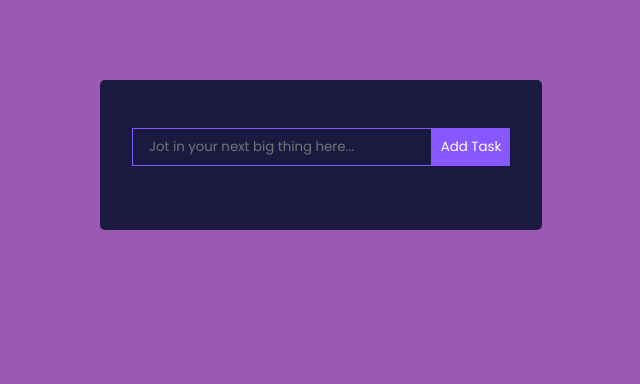
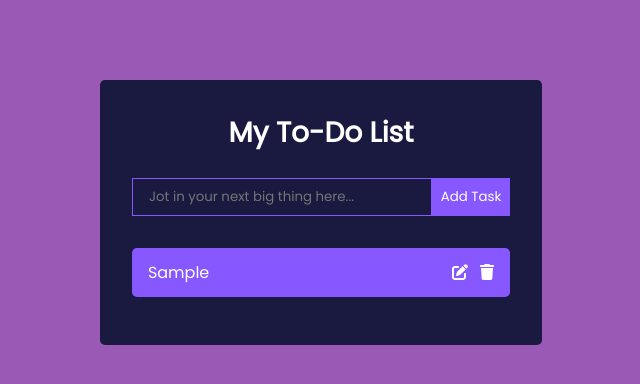
Before and after one commit to alwinsimon/React-To-Do-Web-App, a React (Create React App) app: page / in a window 1280 px wide. Both pictures are taken after typing "Sample" into the empty fields and a click on the button "Add Task". Shown: the top 384 px of the page, without its empty margins (319-959 px from the left). Built offline with nearby package versions, Linux system fonts and the light colour scheme.

Commit message:
Configured to add and display added to-do tasks in the page.

```diff
--- a/src/App.css
+++ b/src/App.css
@@ -59,7 +59,7 @@ h1 {
 
 }
 
-.Todo {
+.ToDoItemsListView {
   display: flex;
   justify-content: space-between;
   align-items: center;
--- a/src/components/ToDoForm.js
+++ b/src/components/ToDoForm.js
@@ -10,9 +10,19 @@ const ToDoForm = ({addToDo}) => {
 
     e.preventDefault();
 
-    addToDo(formValue);
+    if( formValue === ""){
 
-    setFormValue("");
+      // Prevent form submission when there is no value entered in the form
+
+      return;
+
+    }else{
+
+      addToDo(formValue);
+
+      setFormValue("");
+
+    }
 
   }
 
--- /dev/null
+++ b/src/components/ToDoList.js
@@ -0,0 +1,29 @@
+import React from 'react'
+import { FontAwesomeIcon } from '@fortawesome/react-fontawesome';
+import { faPenToSquare } from '@fortawesome/free-solid-svg-icons';
+import { faTrash } from '@fortawesome/free-solid-svg-icons';
+
+
+const ToDoList = ({taskDetails}) => {
+
+  return (
+
+    <div className='ToDoItemsListView'>
+
+      <p>{taskDetails.task}</p>
+
+      <div>
+
+        <FontAwesomeIcon icon={faPenToSquare} />
+        <FontAwesomeIcon icon={faTrash} />
+
+      </div>
+
+    </div>
+
+  );
+
+}
+
+
+export default ToDoList;
--- a/src/components/ToDoWrapper.js
+++ b/src/components/ToDoWrapper.js
@@ -1,5 +1,6 @@
 import React, {useState} from 'react'
 import ToDoForm from './ToDoForm';
+import ToDoList from './ToDoList';
 import {v4 as uuidv4} from 'uuid';
 uuidv4();
 
@@ -25,9 +26,17 @@ const ToDoWrapper = () => {
 
   return (
 
-    <div className='ToDoWrapper'>
+    <div className="ToDoWrapper">
+
+      <h1>My To-Do List</h1>
 
       <ToDoForm addToDo={addToDo} />
+
+      {toDoList.map( (toDoListItem, index) => (
+
+        <ToDoList taskDetails={toDoListItem} key={index} />
+
+      ))}
 
     </div>
 
```
Also changed, not shown: src/components/ToDo.js (deleted, +0 -7 lines).
